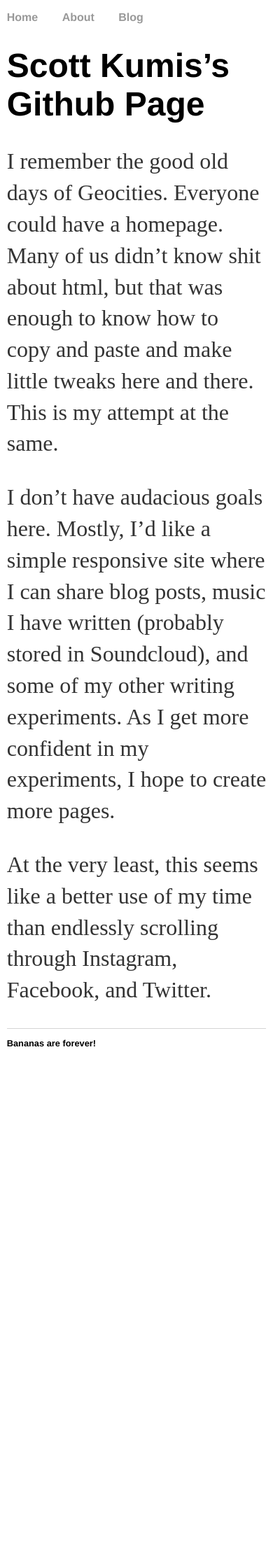
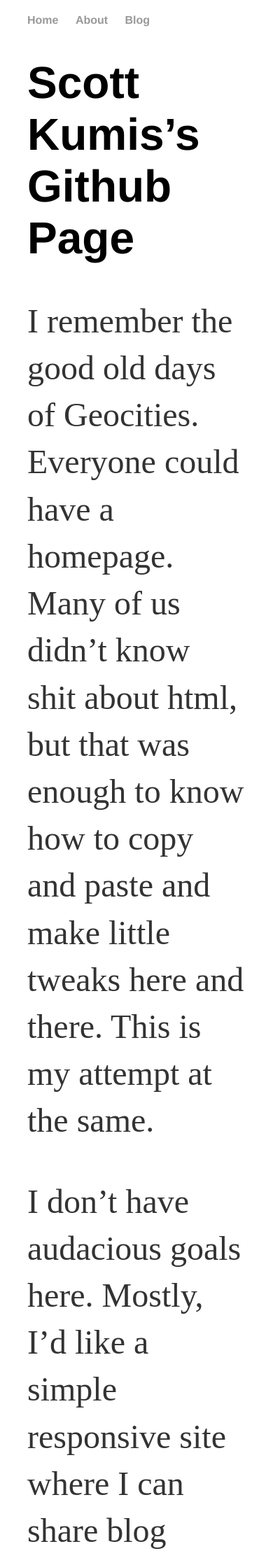
Before and after one commit to scottsimuk22/scottsimuk22.github.io, a Jekyll site: the page built from index.md, in a window 390 px wide. Shown: the top 2236 px of the page at 70% size. Built offline with Jekyll 4.4.1, drawn with Linux system fonts in a browser that asks for light colours; before the commit the page ends 1511 px from its top, so only the background shows below that.

Commit message:
Mobile First 1

```diff
--- a/css/main.css
+++ b/css/main.css
@@ -1,7 +1,7 @@
 
 body {
-    margin: 60px auto;
-    width: 60%;
+    margin: 20px auto;
+    width: 80%;
 }
 nav ul, footer ul {
     font-family:'Helvetica', 'Arial', 'Sans-Serif';
@@ -11,7 +11,7 @@
 }
 nav ul li, footer ul li {
     display: inline;
-    margin-right: 30px;
+    margin-right: 20px;
 }
 a {
     text-decoration: none;
@@ -21,11 +21,11 @@
     text-decoration: underline;
 }
 h1 {
-    font-size: 3em;
+    font-size: 4em;
     font-family:'Helvetica', 'Arial', 'Sans-Serif';
 }
 p {
-    font-size: 1.5em;
+    font-size: 3em;
     line-height: 1.4em;
     color: #333;
 }
@@ -36,24 +36,56 @@
 
 ul.posts {
     margin: 20px auto 40px;
-    font-size: 2em;
+    font-size: 3em;
 }
 
 ul.posts li {
     list-style: none;
 }
 
-@media (min-width: 320px) and (max-width: 480px) {
+@media (min-width:1025px) {
 
-    body {
-    margin: 5px auto;
-    width: 95%;
+  body {
+      margin: 60px auto;
+      width: 60%;
+  }
+  nav ul, footer ul {
+      font-family:'Helvetica', 'Arial', 'Sans-Serif';
+      padding: 0px;
+      list-style: none;
+      font-weight: bold;
+  }
+  nav ul li, footer ul li {
+      display: inline;
+      margin-right: 30px;
+  }
+  a {
+      text-decoration: none;
+      color: #999;
+  }
+  a:hover {
+      text-decoration: underline;
+  }
+  h1 {
+      font-size: 3em;
+      font-family:'Helvetica', 'Arial', 'Sans-Serif';
+  }
+  p {
+      font-size: 1.5em;
+      line-height: 1.4em;
+      color: #333;
+  }
+  footer {
+      border-top: 1px solid #d5d5d5;
+      font-size: .8em;
+  }
+
+  ul.posts {
+      margin: 20px auto 40px;
+      font-size: 2em;
+  }
+
+  ul.posts li {
+      list-style: none;
+  }
 }
-
-    p {
-    font-size: 2em;
-    line-height: 1.4em;
-    color: #333;
-}
-
-}
```
